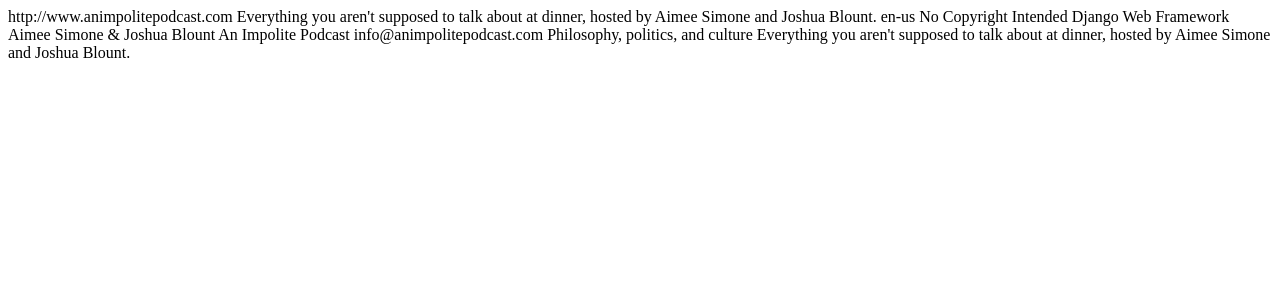
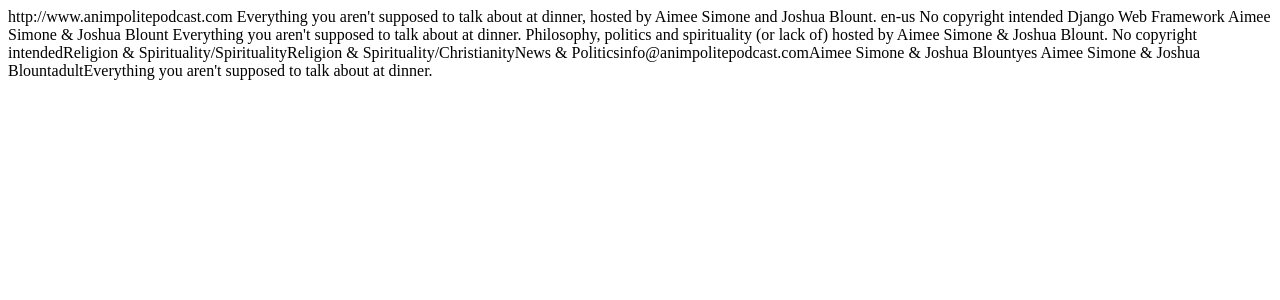
Before and after one commit to stickwithjosh/hypodrical, a Django app: template apps/podcast/templates/podcast/feed.html in a window 1280 px wide. Shown: the top 300 px of the page. Run offline with Django 3.2, Linux system fonts and the light colour scheme; the template is opened without the code that fills it, so the values that code supplies are empty; parts of the project's set-up code (start-up, migrations or seed data) failed here and were passed over.

Commit message:
update the artwork, update the feed

```diff
--- a/apps/podcast/templates/podcast/feed.html
+++ b/apps/podcast/templates/podcast/feed.html
@@ -1,26 +1,23 @@
 <?xml version="1.0" encoding="UTF-8"?>
-<rss version="2.0" xmlns:itunes="http://www.itunes.com/dtds/podcast-1.0.dtd">
 
 <channel>
    <title>An Impolite Podcast</title>
    <link>http://www.animpolitepodcast.com</link>
    <description>Everything you aren't supposed to talk about at dinner, hosted by Aimee Simone and Joshua Blount.</description>
    <language>en-us</language>
-    <copyright>No Copyright Intended</copyright>
+   <copyright>No copyright intended</copyright>
    <lastBuildDate>{{ object_list.0.pub_date|date:"r" }}</lastBuildDate>
-    <category></category>
+   <category />
    <generator>Django Web Framework</generator>
    <itunes:author>Aimee Simone &amp; Joshua Blount</itunes:author>
-    <itunes:owner>
-        <itunes:name>An Impolite Podcast</itunes:name>
-        <itunes:email>info@animpolitepodcast.com</itunes:email>
-    </itunes:owner>
-    <itunes:subtitle>Philosophy, politics, and culture</itunes:subtitle>
-    <itunes:summary>Everything you aren't supposed to talk about at dinner, hosted by Aimee Simone and Joshua Blount.</itunes:summary>
-	<itunes:image href="{{ STATIC_URL }}img/artwork.png" />
-	<itunes:category text="Religion &amp; Spirituality"/>
-	<itunes:category text="News &amp; Politics"/>
 
+   <itunes:subtitle>Everything you aren't supposed to talk about at dinner.</itunes:subtitle>
+   <itunes:summary>Philosophy, politics and spirituality (or lack of) hosted by Aimee Simone &amp; Joshua Blount.</itunes:summary>
+<itunes:image href="http://m.animpolitepodcast.com/static/img/artwork.png" />
+
+
+
+   <atom10:link xmlns:atom10="http://www.w3.org/2005/Atom" rel="self" type="application/rss+xml" href="http://www.animpolitepodcast.com/feed" /><feedburner:info uri="animpolitepodcast" /><atom10:link xmlns:atom10="http://www.w3.org/2005/Atom" rel="hub" href="http://pubsubhubbub.appspot.com/" /><media:copyright>No copyright intended</media:copyright><media:thumbnail url="http://m.animpolitepodcast.com/static/img/artwork.png" /><media:category scheme="http://www.itunes.com/dtds/podcast-1.0.dtd">Religion &amp; Spirituality/Spirituality</media:category><media:category scheme="http://www.itunes.com/dtds/podcast-1.0.dtd">Religion &amp; Spirituality/Christianity</media:category><media:category scheme="http://www.itunes.com/dtds/podcast-1.0.dtd">News &amp; Politics</media:category><itunes:owner><itunes:email>info@animpolitepodcast.com</itunes:email><itunes:name>Aimee Simone &amp; Joshua Blount</itunes:name></itunes:owner><itunes:explicit>yes</itunes:explicit><itunes:category text="Religion &amp; Spirituality"><itunes:category text="Spirituality" /></itunes:category><itunes:category text="Religion &amp; Spirituality"><itunes:category text="Christianity" /></itunes:category><itunes:category text="News &amp; Politics" />
 
    {% for object in object_list %}
    <item>
@@ -29,16 +26,22 @@
        {% load markup %}
        <description>{{ object.description|markdown }}</description>
        <author>{% for contributor in object.contributors.all %}{% if not forloop.first %}{% if not forloop.last %}, {% endif %}{% endif %}{% if forloop.last %} &amp; {% endif %}{{ contributor.name}}{% endfor %}</author>
-        <enclosure url="{{ object.mp3.url }}" type="audio/mpeg" />
+       <enclosure url="{{ object.mp3.url }}" type="audio/mpeg" length="{{ object.mp3.size }}" />
        <guid isPermalink="true">http://www.animpolitepodcast.com{{ object.get_absolute_url }}</guid>
        <pubDate>{{ object.pub_date|date:"r" }}</pubDate>
        <itunes:author>Aimee Simone &amp; Joshua Blount</itunes:author>
 	<itunes:explicit>yes</itunes:explicit>
+    <media:content url="{{ object.mp3.url }}" type="audio/mpeg" />
+    <itunes:subtitle>Everything you aren't supposed to talk about at dinner.</itunes:subtitle>
+    <itunes:summary>Everything you aren't supposed to talk about at dinner, hosted by Aimee Simone and Joshua Blount.</itunes:summary>
+
    </item>
 
    {% endfor %}
 
 
-</channel>
+
+
+<media:credit role="author">Aimee Simone &amp; Joshua Blount</media:credit><media:rating>adult</media:rating><media:description type="plain">Everything you aren't supposed to talk about at dinner.</media:description></channel>
 
 </rss>
```
Also changed, not shown: static/img/artwork.png. Lines whose indentation alone changed are shown as unchanged.
